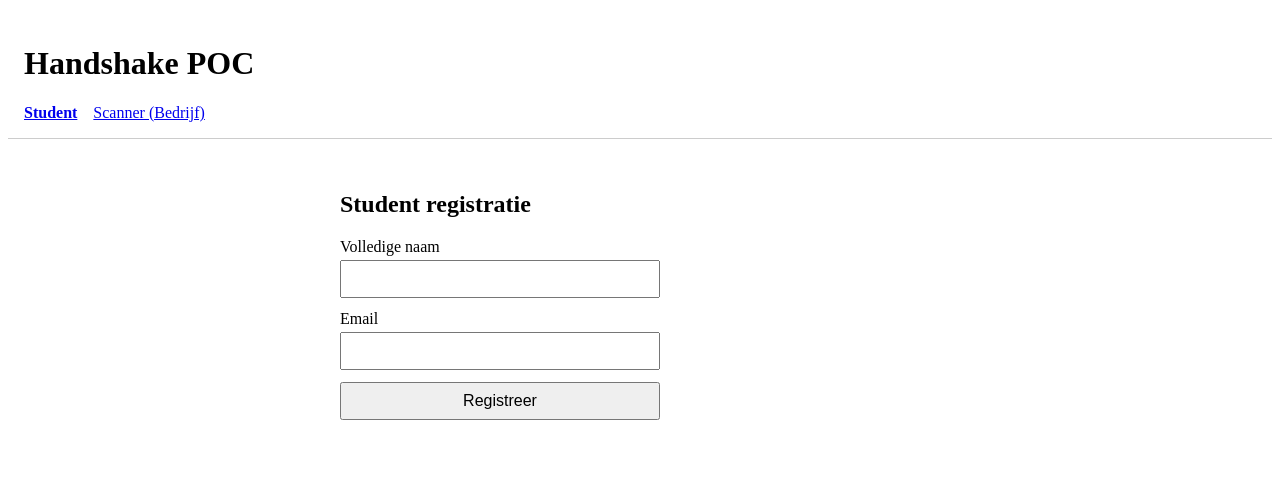
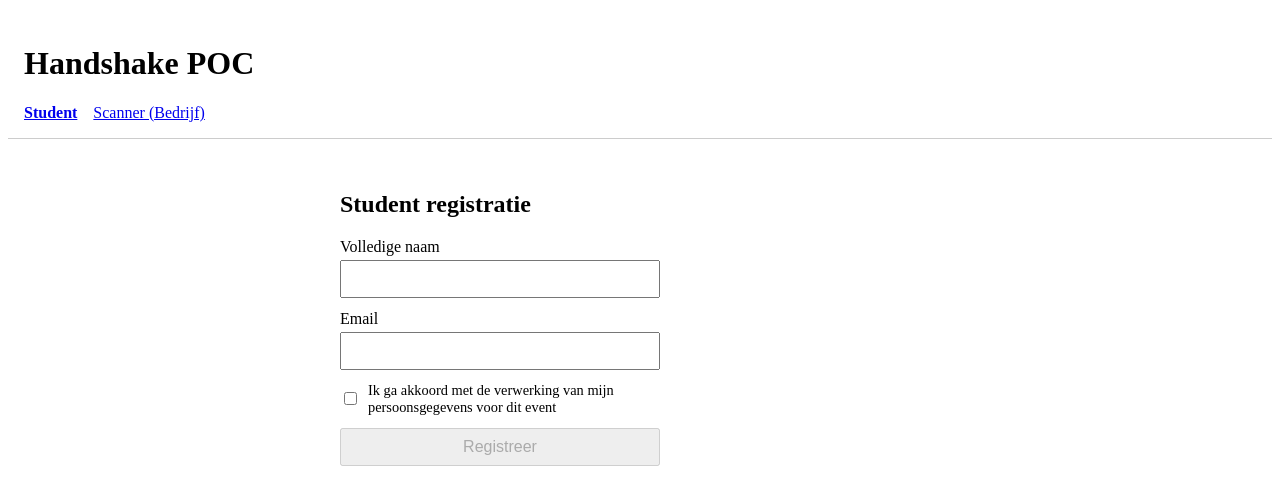
Before and after one commit to alessiovep/research-prooject-Team1, a Vue app in the folder frontend/handshake-app/: page /student in a window 1280 px wide. Shown: the top 504 px of the page. Built offline with nearby package versions, Linux system fonts and the light colour scheme; no server answers.

Commit message:
feat(frontend,api): add gdpr consent checkbox and persist consent timestamp on student

```diff
--- a/frontend/handshake-app/src/views/StudentView.vue
+++ b/frontend/handshake-app/src/views/StudentView.vue
@@ -5,6 +5,7 @@ import { api} from "@/api";
 
 const fullName = ref('')
 const email = ref('')
+const consentGiven = ref(false)
 
 const student = ref(null)
 const qrToken = ref(null)
@@ -24,7 +25,8 @@ async function register() {
   try {
     student.value = await api.createStudent({
       fullName: fullName.value,
-      email: email.value
+      email: email.value,
+      consentGiven: consentGiven.value
     })
     await refreshQrToken()
     startAutoRefresh()
@@ -85,7 +87,11 @@ onUnmounted(stopAutoRefresh)
       Email
       <input v-model="email" type="email" required />
     </label>
-    <button type="submit" :disabled="loading">
+        <label class="consent-label">
+      <input type="checkbox" v-model="consentGiven" />
+      Ik ga akkoord met de verwerking van mijn persoonsgegevens voor dit event
+    </label>
+    <button type="submit" :disabled="loading || !consentGiven">
       {{ loading ? 'Bezig…' : 'Registreer' }}
     </button>
   </form>
@@ -145,4 +151,11 @@ button {
   color: crimson;
   margin-top: 1rem;
 }
+.consent-label {
+  flex-direction: row;
+  align-items: center;
+  gap: 0.5rem;
+  font-size: 0.9rem;
+}
+
 </style>
```
Also changed, not shown: 2 other files (tests, documents, lock files or other folders).
